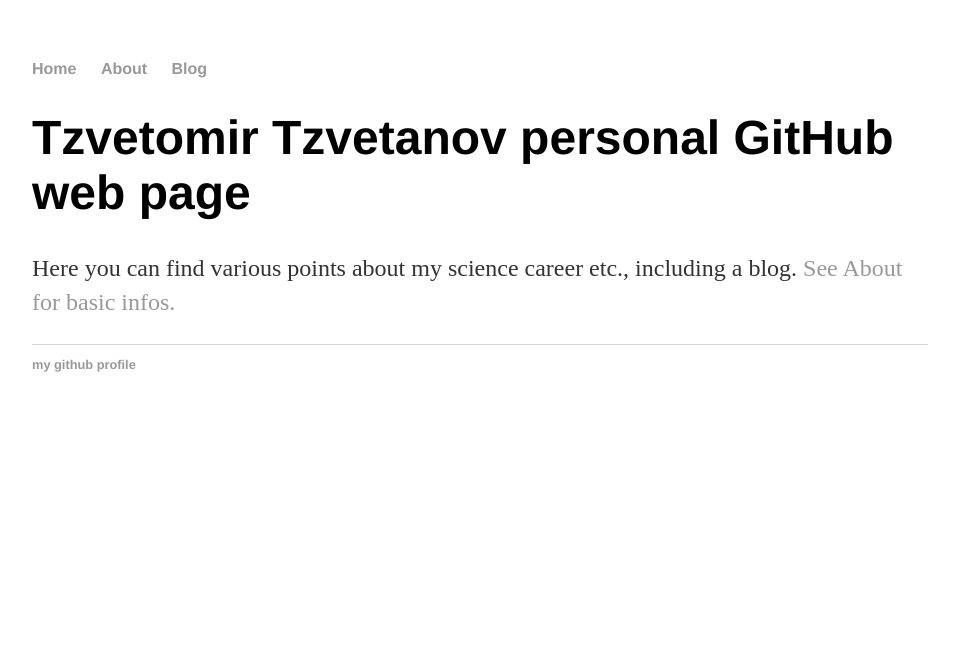
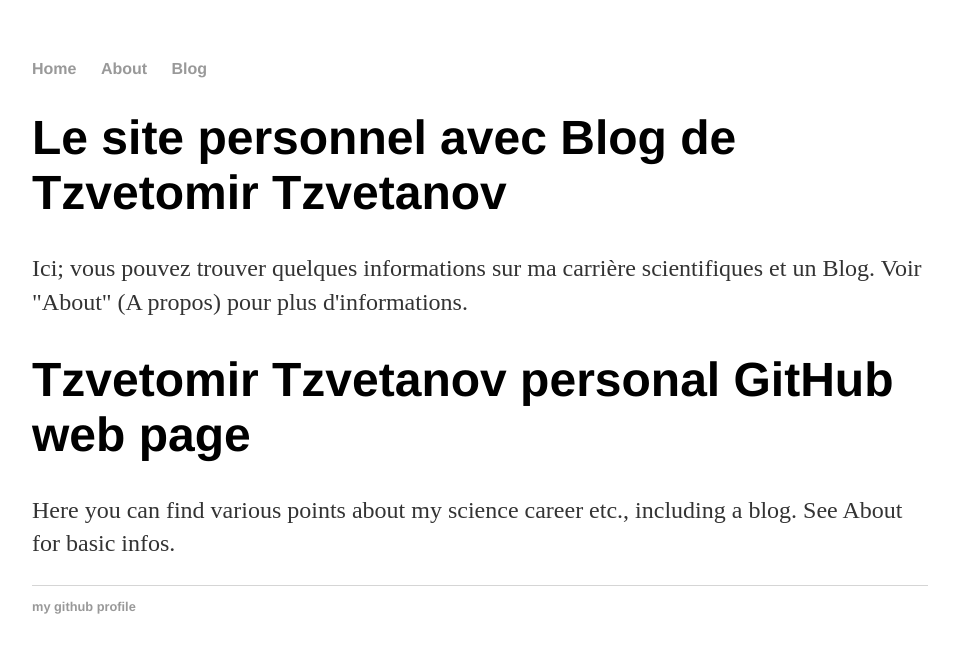
Before and after one commit to tzvet/tzvet.github.io, a Jekyll site: the page built from index.html, in a window 1280 px wide. Shown: the top 653 px of the page, without its empty margins (160-1119 px from the left). Built offline with Jekyll 4.4.1, drawn with Linux system fonts in a browser that asks for light colours.

Commit message:
Update index.html

```diff
--- a/index.html
+++ b/index.html
@@ -4,6 +4,8 @@ title: Tzvetomir Tzvetanov personal Github web page
 ---
 
 <div class="pageprincipale">
+    <h1>Le site personnel avec Blog de Tzvetomir Tzvetanov</h1>
+        <p>Ici; vous pouvez trouver quelques informations sur ma carrière scientifiques et un Blog. Voir "About" (A propos) pour plus d'informations.</p>
     <h1>Tzvetomir Tzvetanov personal GitHub web page </h1>
-        <p>Here you can find various points about my science career etc., including a blog. <a href="/about">See About for basic infos.</a></p>
+        <p>Here you can find various points about my science career etc., including a blog. See About for basic infos.</p>
 </div><!-- /.pageprincipale -->
```
